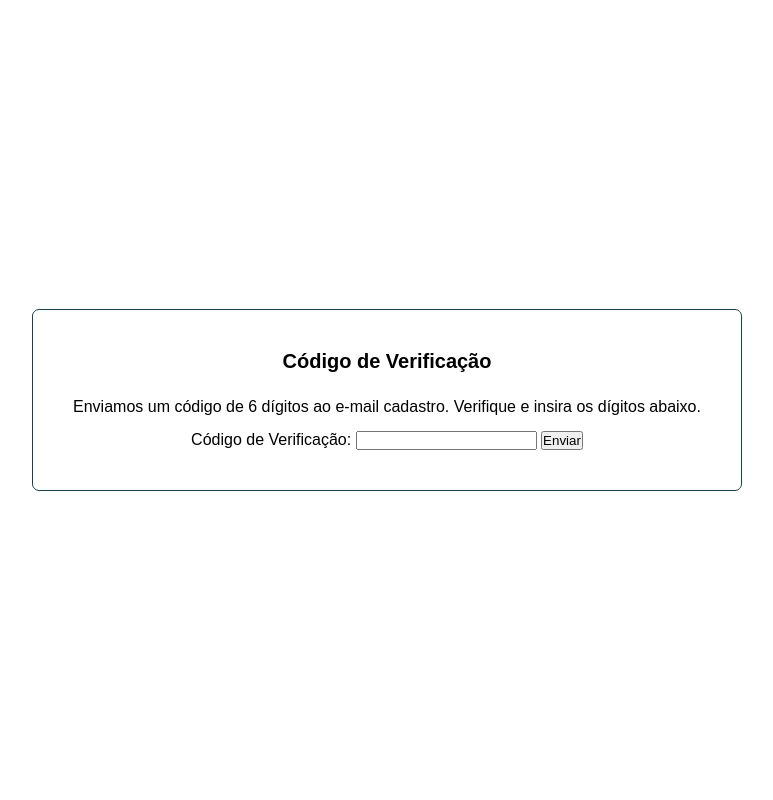
After one commit to arthurrodriguessdev/team-tasks, a Django app: page /testar_email/ in a window 1280 px wide. The commit adds this page. Shown: the whole page, without its empty margins (253-1026 px from the left). Run offline with Django 5.2, Linux system fonts and the light colour scheme.

Commit message:
iniciando funcoes de enviar codigo ao email

```diff
--- /dev/null
+++ b/comum/templates/inserir_codigo_verificacao.html
@@ -0,0 +1,27 @@
+{% load static %}
+<!DOCTYPE html>
+<html lang="pt-br">
+<head>
+    <meta charset="UTF-8">
+    <meta name="viewport" content="width=device-width, initial-scale=1.0">
+    <link rel="stylesheet" href="{% static 'css/base.css' %}">
+    <title>Document</title>
+</head>
+<body>
+    <div class="container-exterior-verificar-email">
+        <div class="container-interior-verificar-email">
+            <h3>Código de Verificação</h3>
+            <p>Enviamos um código de 6 dígitos ao e-mail cadastro. Verifique e insira os dígitos abaixo.</p>
+
+            <form action="{% url 'enviar_email_codigo' %}" method="POST">
+                {% csrf_token %}
+
+                <label>Código de Verificação:</label>
+                <input type="number" name="codigo_verificacao">
+
+                <button type="submit">Enviar</button>
+            </form>
+        </div>
+    </div>
+</body>
+</html>
--- a/comum/urls.py
+++ b/comum/urls.py
@@ -1,5 +1,5 @@
 from django.urls import path
-from comum.views import login_usuario, cadastrar_usuario, logout_usuario, vincular_responsaveis, api_dashboard, exibir_dashboard, exibir_onboarding, exibir_codigo_convite_onboarding, convites_onboarding, exibir_dashboard_organizacao, api_organizacao_dashboard, meu_perfil
+from comum.views import login_usuario, cadastrar_usuario, logout_usuario, vincular_responsaveis, api_dashboard, exibir_dashboard, exibir_onboarding, exibir_codigo_convite_onboarding, convites_onboarding, exibir_dashboard_organizacao, api_organizacao_dashboard, meu_perfil, teste_email, enviar_email_codigo
 
 
 urlpatterns = [
@@ -18,5 +18,9 @@ urlpatterns = [
     path('onboarding/aguardando_convite', exibir_codigo_convite_onboarding, name='exibir_codigo_convite_onboarding'),
     path('onboarding/meus_convites', convites_onboarding, name='meus_convites'),
 
-    path('meu_perfil/', meu_perfil, name='meu_perfil')
+    path('meu_perfil/', meu_perfil, name='meu_perfil'),
+    path('veriicacao_email/', enviar_email_codigo, name='enviar_email_codigo'),
+
+    # TO DO APAGAR
+    path('testar_email/', teste_email, name='teste_email')
 ]
--- a/comum/views.py
+++ b/comum/views.py
@@ -1,13 +1,19 @@
 from django.shortcuts import render, redirect, get_object_or_404
+
+from django.http import HttpResponse
+from email_validator import validate_email, EmailNotValidError
+import smtplib
+
 from django.utils import timezone
+from django.conf import settings
 from django.http import JsonResponse
 from django.views.decorators.csrf import csrf_exempt
 from django.contrib.auth import login, logout, authenticate
 from django.contrib import messages
 from comum.forms import UsuarioCadastroForm, UsuarioLoginForm, VincularResponsaveisForm
-from comum.models import Usuario, MembroEquipe
+from comum.models import Usuario, MembroEquipe, CodigoEmail
 from tarefa.models import Tarefa
-from comum.utils import criar_codigo_usuario
+from comum.utils import criar_codigo_usuario, criar_codigo_verificacao_email
 from organizacao.models import Organizacao, MembroOrganizacao, ConviteOrganizacao
 from equipe.models import Equipe
 
@@ -18,9 +24,26 @@ def cadastrar_usuario(request):
 
         if form.is_valid():
             form.save()
+
+            username = request.POST.get('username')
+            password = request.POST.get('password')
+
+            if username and password:
+                usuario = authenticate(request, username=username, password=password)
+
+                try:
+                    login(request, usuario)
+
+                except Exception as error:
+                    print(f'Erro: {error}')
+
+            CodigoEmail.objects.create(
+                usuario=request.user,
+                codigo_verificacao=criar_codigo_verificacao_email()
+            )
+
             messages.success(request, 'Usuário criado com sucesso.')
-
-            return redirect('login_usuario')
+            return enviar_email_codigo(request)
 
     else:
         form = UsuarioCadastroForm()
@@ -219,3 +242,32 @@ def meu_perfil(request):
         ]
     }
     return render(request, 'meu_perfil.html', contexto)
+
+def enviar_email_codigo(request):
+    codigo_email = CodigoEmail.objects.filter(usuario=request.user).first()
+    MENSAGEM_PADRAO = f'Olá, esse é seu código de verificação de 6 dígitos: {codigo_email}'
+
+    print('aqui')
+
+    if request.method == 'POST':
+        codigo = str(request.POST.get('codigo_verificacao'))
+
+        if codigo == codigo_email:
+            print('verificou')
+
+    try:
+        servidor_email = smtplib.SMTP('smtp.gmail.com', 587)
+        servidor_email.starttls()
+        servidor_email.login(settings.LOGIN_EMAIL, settings.PASSWORD_EMAIL)
+        servidor_email.sendmail(settings.LOGIN_EMAIL, request.user.email, MENSAGEM_PADRAO)
+
+    except Exception as error:
+        return HttpResponse(f'Erro: {error}')
+
+    finally:
+        servidor_email.quit()
+
+    return render(request, 'inserir_codigo_verificacao.html')
+
+def teste_email(request):
+    return render(request, 'inserir_codigo_verificacao.html')
--- a/static/css/base.css
+++ b/static/css/base.css
@@ -958,3 +958,35 @@ dialog[open] .modal-container-interno {
         box-shadow: 0 0 0 0 rgba(0, 255, 106, 0);
     }
 }
+
+/* verificação de e-mail */
+.container-exterior-verificar-email{
+    display: flex;
+    padding: 20px;
+    align-items: center;
+    justify-content: center;
+    min-height: 100vh;
+
+}
+
+.container-interior-verificar-email{
+    display: flex;
+    flex-direction: column;
+    gap: 15px;
+    align-items: center;
+    justify-content: center;
+    background-color: #fff;
+    border: solid 1px #1C4045;
+    padding: 40px;
+    border-radius: 7px;
+}
+
+.container-interior-verificar-email h3{
+    text-align: center;
+    font-size: 20px;
+    margin-bottom: 10px;
+}
+
+.container-interior-verificar-email p{
+    text-align: center;
+}
--- a/templates/base_site.html
+++ b/templates/base_site.html
@@ -91,6 +91,8 @@
     <div class="navbar">
         <h2 class="saudacao-navbar">Olá, {{ request.user.nome|title }}!</h2>
 
+        <a href="{% url 'teste_email' %}">Testar E-mail</a>
+
         <div class="navbar-icones">
             <a class="logout-icone" href="{% url 'logout_usuario' %}">
                 <i class="fa fa-sign-out"></i>
```
Also changed, not shown: comum/forms.py (+10 -1 lines), comum/models.py (+8 -0 lines), comum/utils.py (+10 -1 lines), comum/migrations/0010_codigoemail.py (added).
